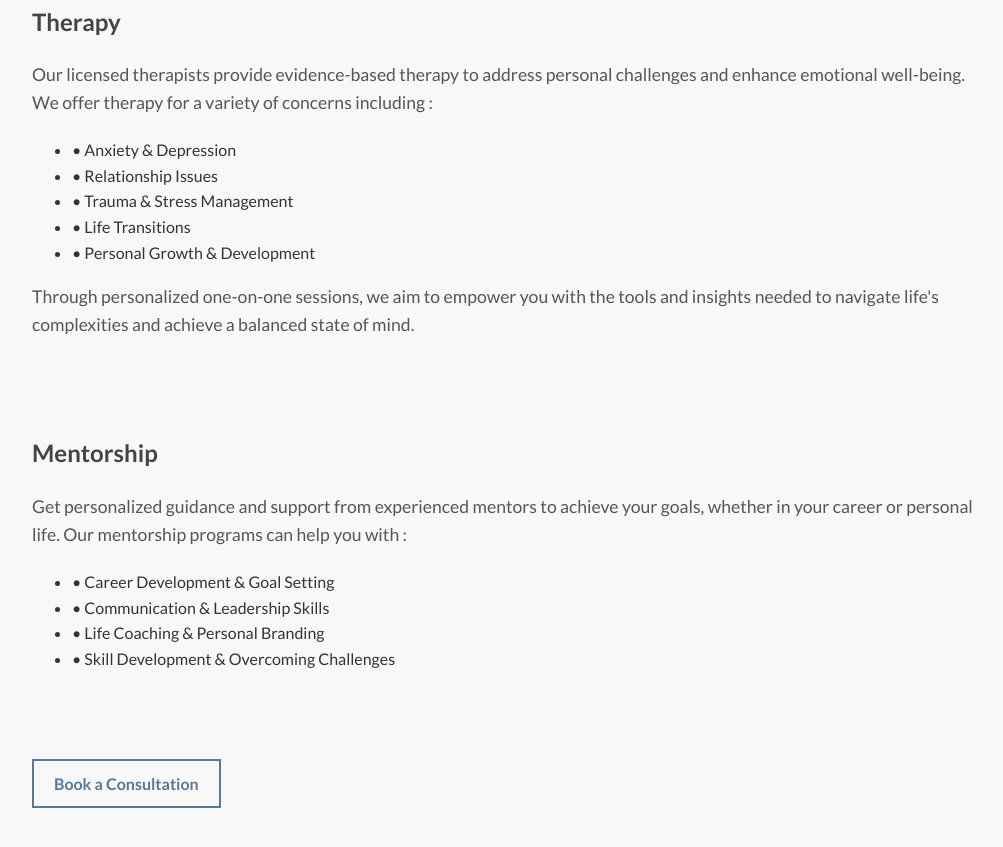
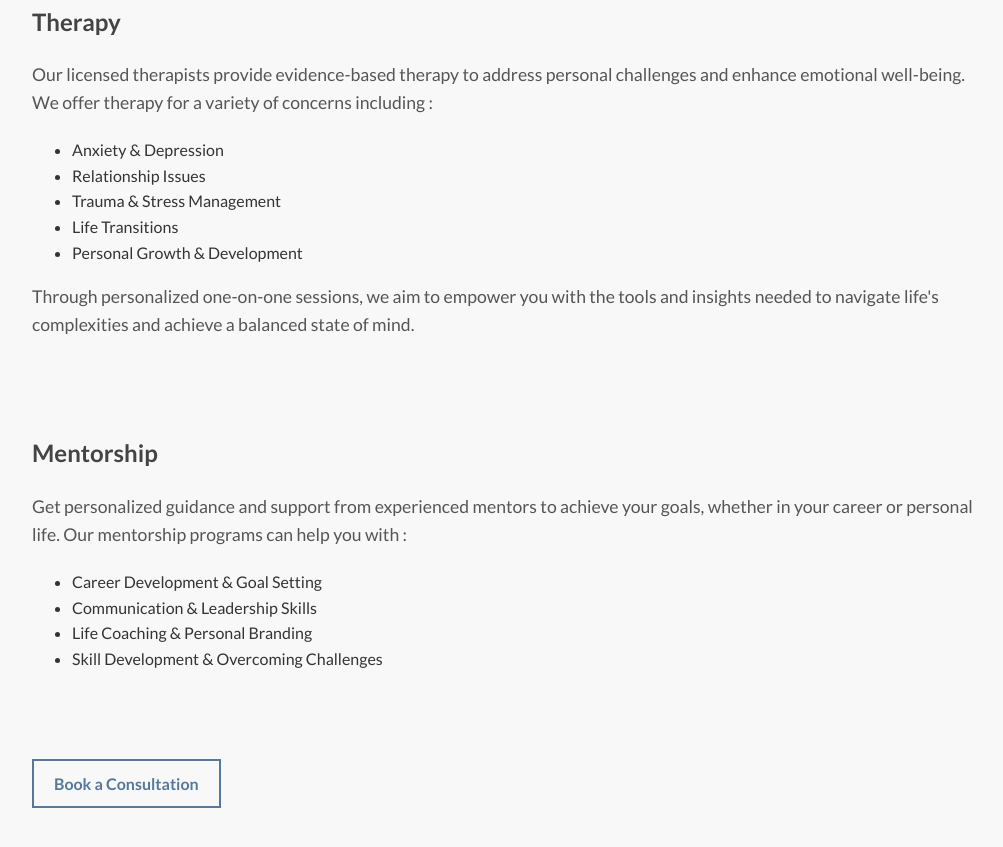
Before and after one commit to Rickclmnt/Nu-Perspective, a plain HTML site: page individuals.html in a window 1280 px wide. Shown: the part 451-1298 px from the top of the page, without its empty margins (136-1139 px from the left). Drawn offline with nearby package versions, Linux system fonts and the light colour scheme.

Commit message:
Update individuals.html

```diff
--- a/individuals.html
+++ b/individuals.html
@@ -134,11 +134,11 @@ strong {
                  personal challenges and enhance emotional well-being. We offer therapy for a variety of concerns including :</p>
             <div class="list-one">
                 <ul>
-                    <li>• Anxiety & Depression</li>
-                    <li>• Relationship Issues</li>
-                    <li>• Trauma & Stress Management</li>
-                    <li>• Life Transitions</li>
-                    <li>• Personal Growth & Development</li>
+                    <li> Anxiety & Depression</li>
+                    <li> Relationship Issues</li>
+                    <li> Trauma & Stress Management</li>
+                    <li> Life Transitions</li>
+                    <li> Personal Growth & Development</li>
                 </ul>
             </div>
             <p>Through personalized one-on-one sessions, we aim to empower you with the
@@ -151,10 +151,10 @@ strong {
                      goals, whether in your career or personal life. Our mentorship programs can help
                     you with :</p>
                 <ul>
-                    <li>• Career Development & Goal Setting</li>
-                    <li>• Communication & Leadership Skills</li>
-                    <li>• Life Coaching & Personal Branding</li>
-                    <li>• Skill Development & Overcoming Challenges</li>
+                    <li> Career Development & Goal Setting</li>
+                    <li> Communication & Leadership Skills</li>
+                    <li> Life Coaching & Personal Branding</li>
+                    <li> Skill Development & Overcoming Challenges</li>
                 </ul>
             </div><br><br>
             <a href="https://appt.link/nu-perspective/consultation" class="cta-btn">Book a Consultation</a><br><br>
```
